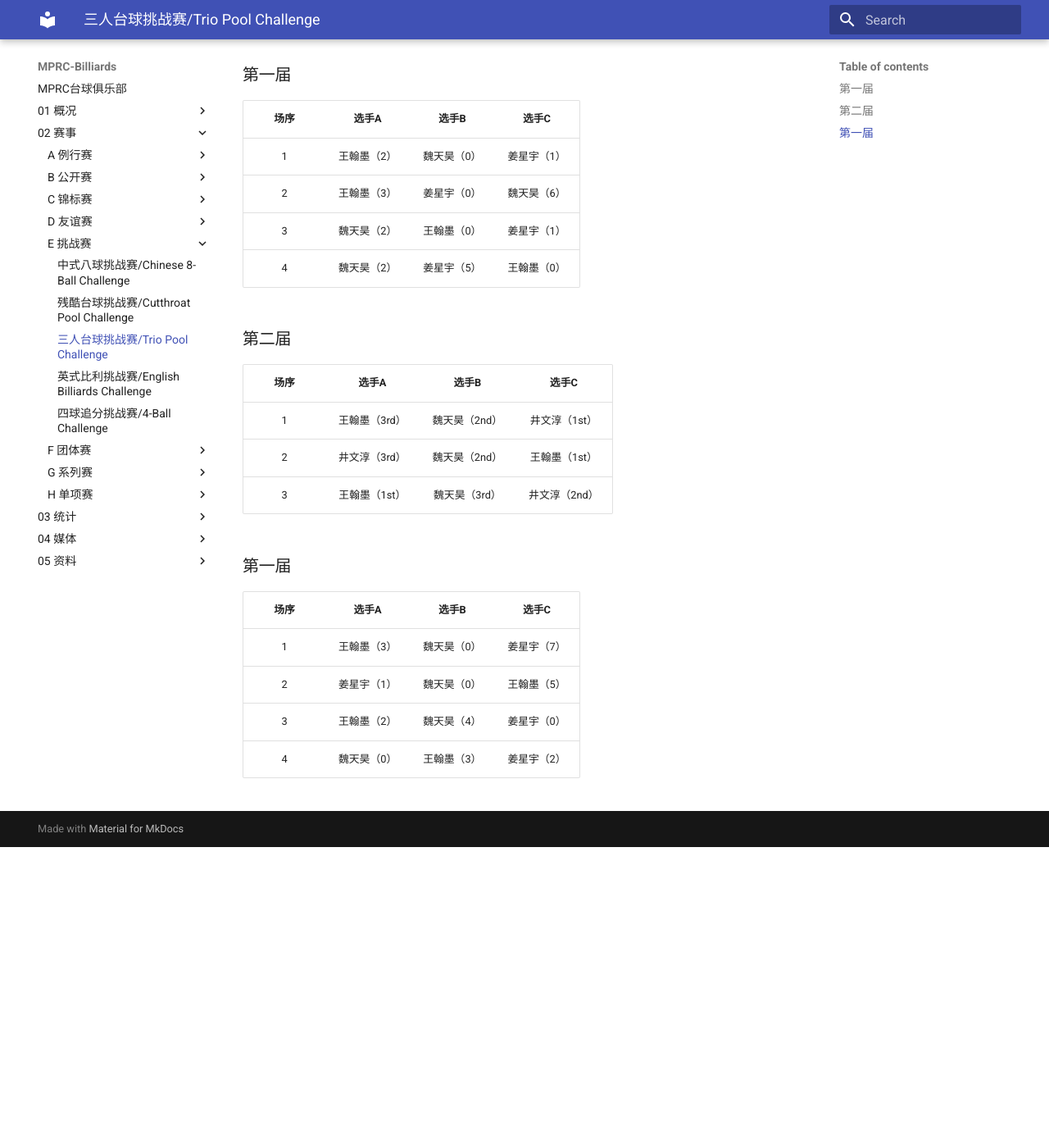
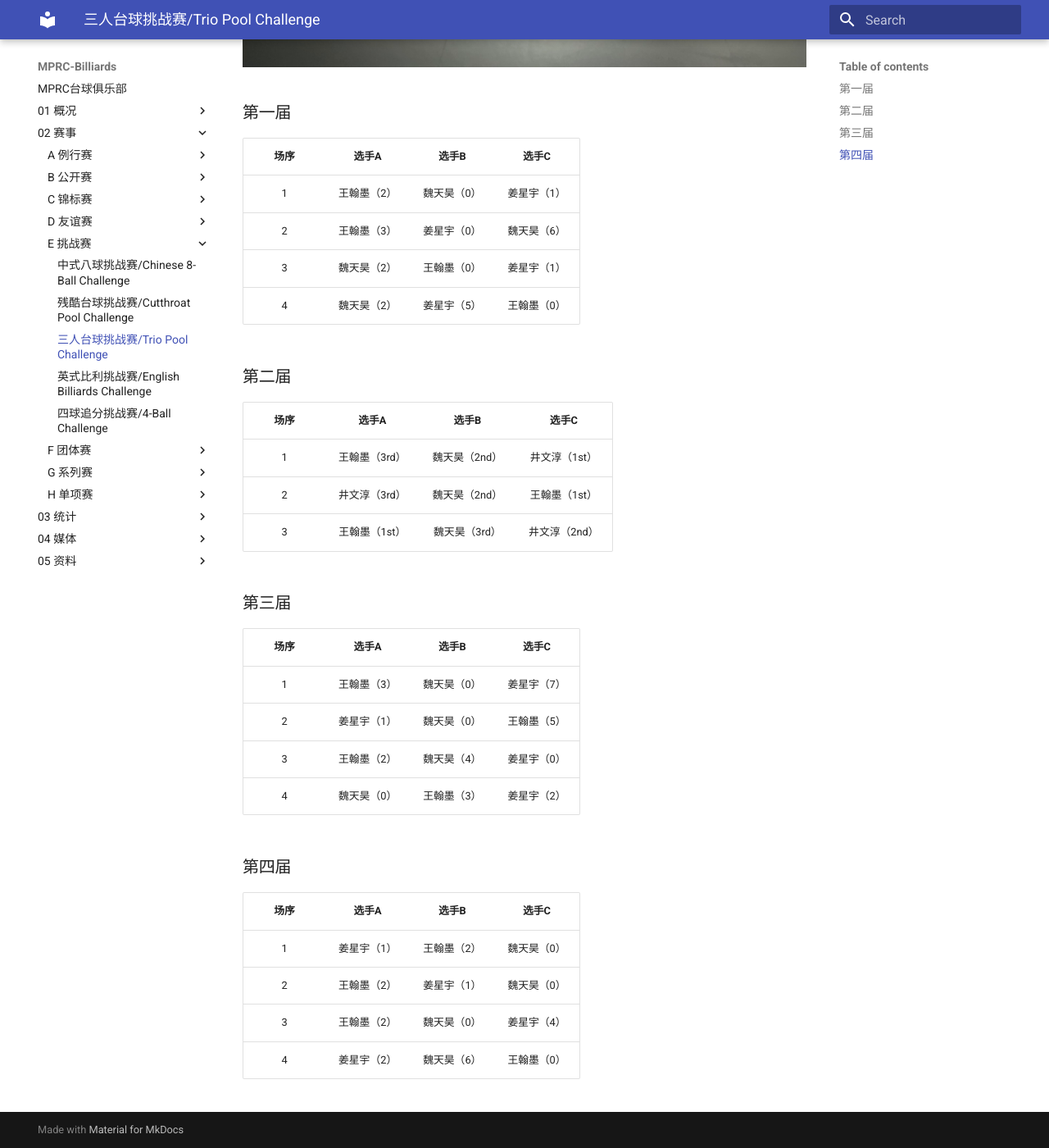
Before and after one commit to mprc-billiards/mprc-billiards.github.io, an MkDocs documentation site: the page built from docs/02-赛事/E-挑战赛/E03-三人台球挑战赛.md, in a window 1280 px wide and 1400 px high, scrolled down 915 px. Shown: the whole window at 82% size. Built offline with MkDocs 1.6.1 and Material for MkDocs 9.7.7, drawn with Linux system fonts in a browser that asks for light colours; before the commit the page ends 1948 px from its top, so only the background shows below that; some of the changed text lies outside the part shown.

Commit message:
update 2025.04.07

```diff
--- a/docs/02-赛事/E-挑战赛/E03-三人台球挑战赛.md
+++ b/docs/02-赛事/E-挑战赛/E03-三人台球挑战赛.md
@@ -5,6 +5,7 @@
 | 1    | 2025.01.01 | AWP    | 魏天昊 | 姜星宇，王翰墨              |
 | 2    | 2025.01.16 | 新燕园 | 王翰墨 | 井文淳，魏天昊              |
 | 3    | 2025.03.06 | 清华   | 王翰墨 | 姜星宇，魏天昊              |
+| 4    | 2025.04.07 | 熊猫   | 王翰墨 | 姜星宇，魏天昊              |
 
 三人台球挑战赛使用MPRC三人台球或者残酷台球规则，赛制为三人同台对战。
 
@@ -27,7 +28,7 @@
 | 2    | 井文淳（3rd） | 魏天昊（2nd） | 王翰墨（1st） |
 | 3    | 王翰墨（1st） | 魏天昊（3rd） | 井文淳（2nd） |
 
-### 第一届
+### 第三届
 
 | 场序 | 选手A        | 选手B       | 选手C       |
 | :--: | :---------: | :---------: | :---------: |
@@ -35,3 +36,12 @@
 | 2    | 姜星宇（1）  | 魏天昊（0）  | 王翰墨（5）  |
 | 3    | 王翰墨（2）  | 魏天昊（4）  | 姜星宇（0）  |
 | 4    | 魏天昊（0）  | 王翰墨（3）  | 姜星宇（2）  |
+
+### 第四届
+
+| 场序 | 选手A        | 选手B       | 选手C       |
+| :--: | :---------: | :---------: | :---------: |
+| 1    | 姜星宇（1）  | 王翰墨（2）  | 魏天昊（0）  |
+| 2    | 王翰墨（2）  | 姜星宇（1）  | 魏天昊（0）  |
+| 3    | 王翰墨（2）  | 魏天昊（0）  | 姜星宇（4）  |
+| 4    | 姜星宇（2）  | 魏天昊（6）  | 王翰墨（0）  |
```
Also changed, not shown: docs/01-概况/4-历史汇总.md (+3 -3 lines), docs/02-赛事/D-友谊赛/D04-中式斯诺克友谊赛.md (+8 -0 lines), docs/03-统计/4-战绩榜.md (+5 -5 lines), docs/README.md (+1 -1 lines).
